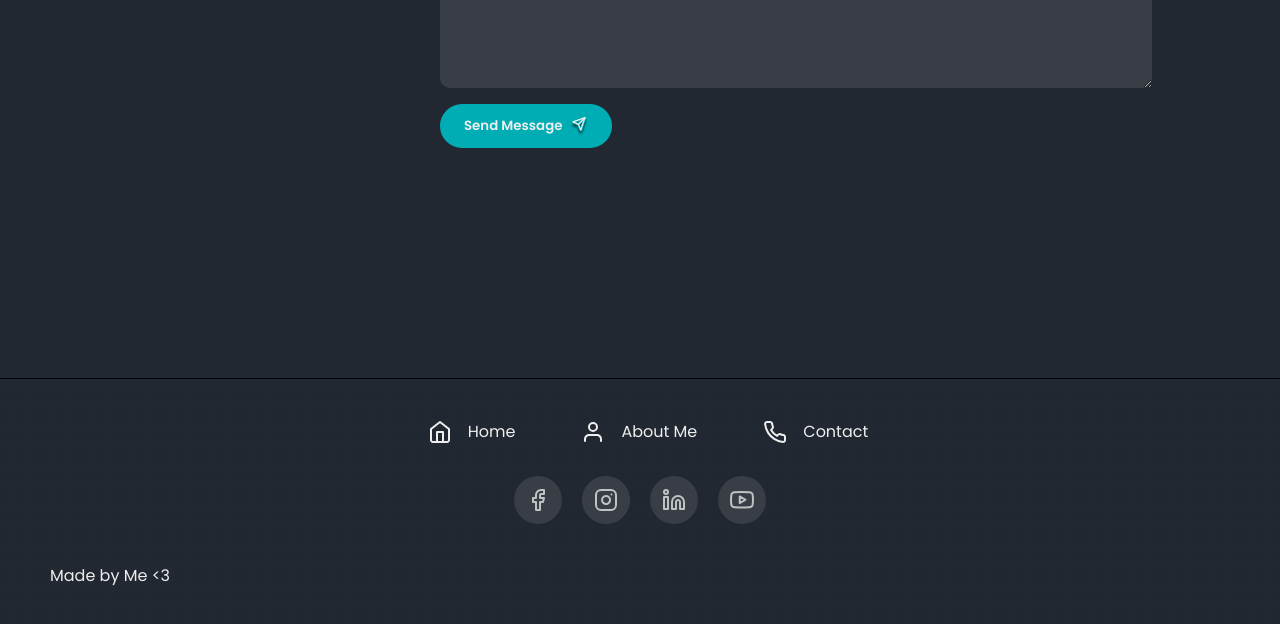
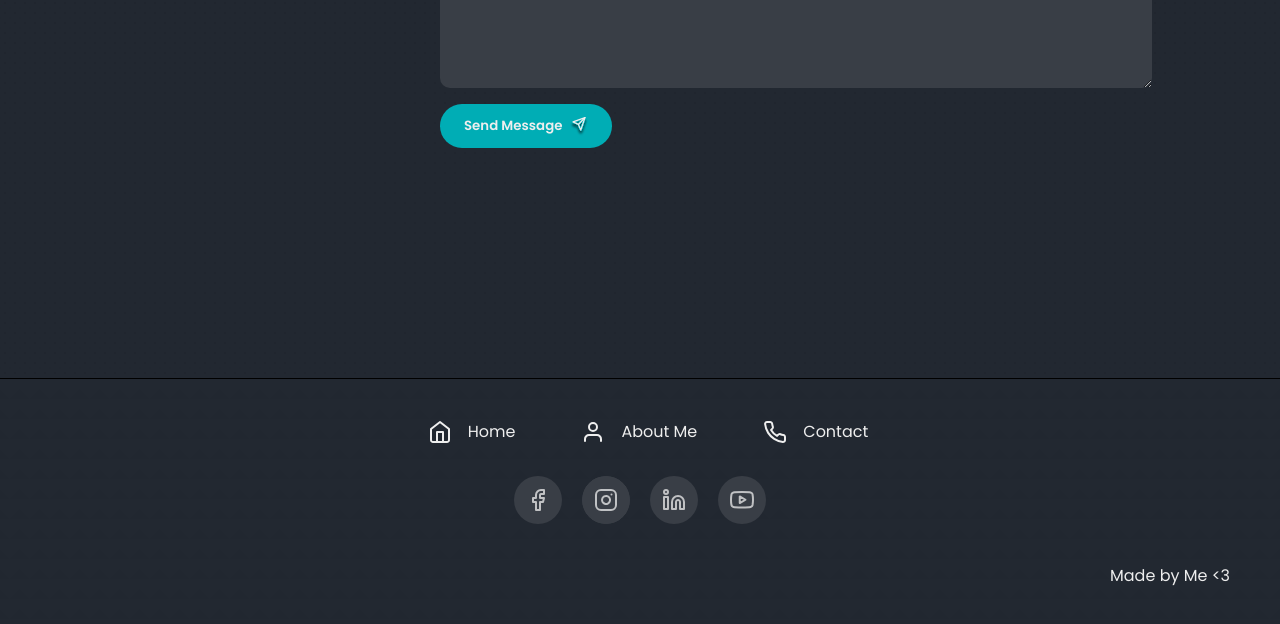
Before and after one commit to samcatanjal/Samantha-Catanjal-Portfolio, a plain HTML site: page HTML/index.html in a window 1280 px wide. Shown: the part 2922-3546 px from the top of the page. Drawn offline with Linux system fonts and the light colour scheme.

Commit message:
ps note
changed to the right

```diff
--- a/CSS/index/index.scss
+++ b/CSS/index/index.scss
@@ -325,8 +325,8 @@ footer {
         }
 
         #ps {
-            align-self: baseline;
-            margin-left: 50px;
+            align-self: end;
+            margin-right: 50px;
             cursor: default;
             @include use-color(bright, text);
         }
```
Also changed, not shown: CSS/index/index.css, 1 other file.
